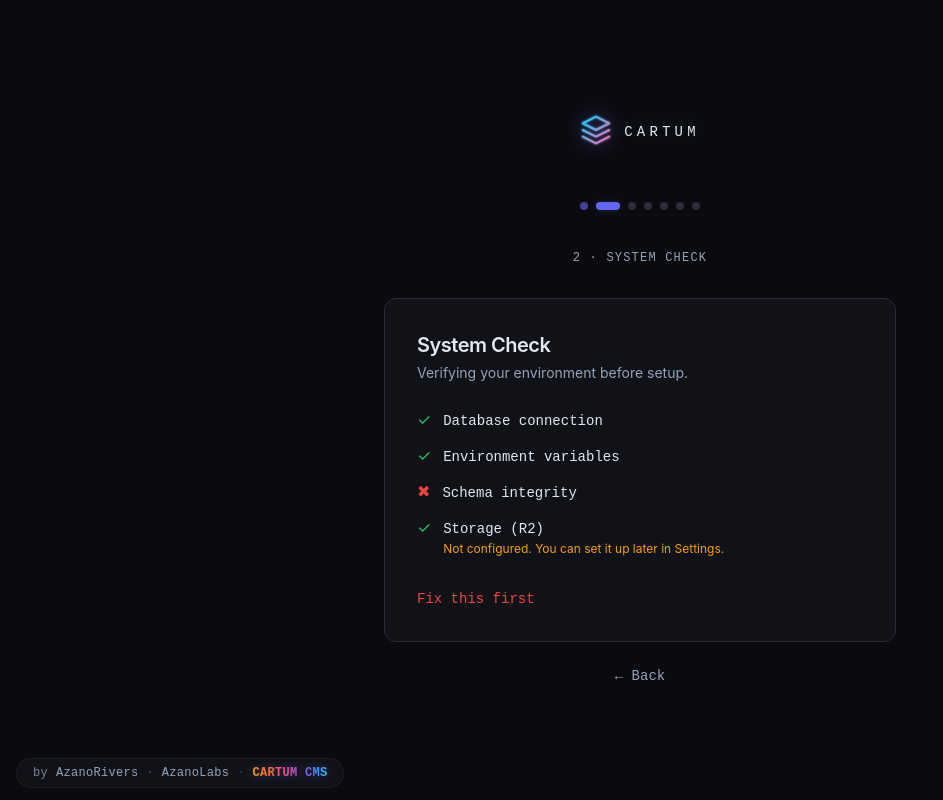
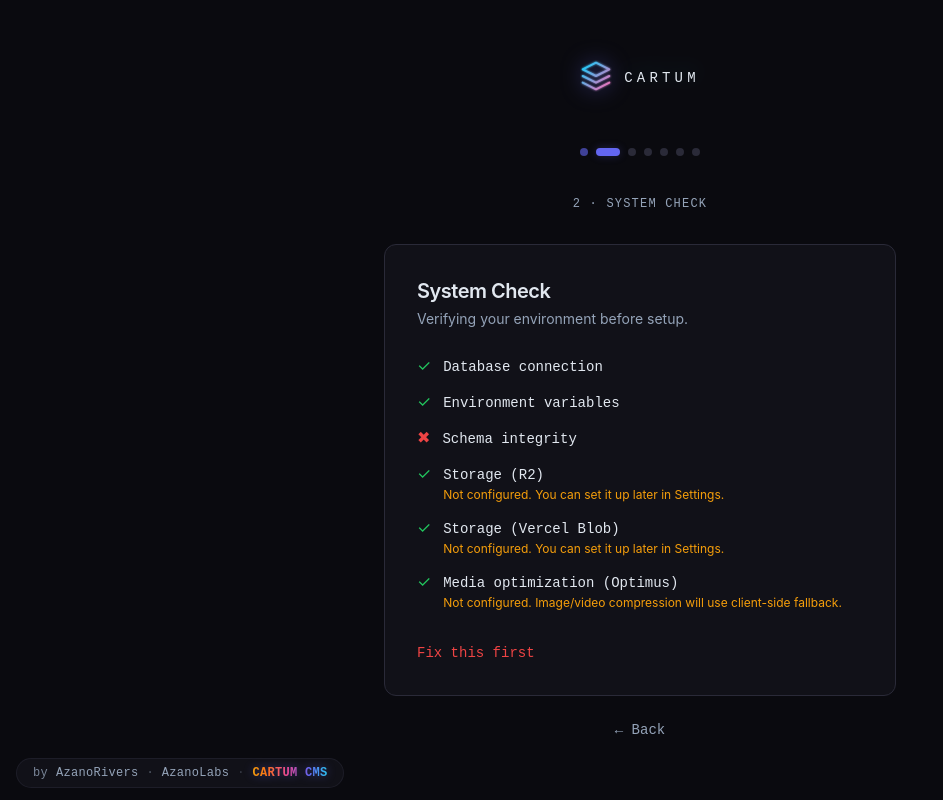
Before and after one commit to AzanoRivers/cartum-cms, a Next.js app: page /setup/system-check in a window 1280 px wide. Shown: the whole page, without its empty margins (0-943 px from the left). Built offline with nearby package versions, Linux system fonts and the light colour scheme; no server answers; the database is empty.

Commit message:
feat(setup): add Vercel Blob and Optimus checks to system-check page
Both show as warnings (non-blocking) when not configured, consistent
with the existing R2 check behavior.

```diff
--- a/app/setup/system-check/page.tsx
+++ b/app/setup/system-check/page.tsx
@@ -39,12 +39,28 @@
     results.push({ label: dict.schema, ok: false })
   }
 
-  // Storage — always shown; warning only when not configured
+  // Storage R2 — always shown; warning only when not configured
   const r2Configured = Boolean(process.env.R2_ENDPOINT)
   results.push({
     label:   dict.storageLabel,
     ok:      true,
     warning: r2Configured ? undefined : dict.storageWarning,
+  })
+
+  // Storage Blob — always shown; warning only when not configured
+  const blobConfigured = Boolean(process.env.BLOB_READ_WRITE_TOKEN)
+  results.push({
+    label:   dict.blobLabel,
+    ok:      true,
+    warning: blobConfigured ? undefined : dict.blobWarning,
+  })
+
+  // Optimus VPS media optimization — always shown; warning only when not configured
+  const optimusConfigured = Boolean(process.env.MEDIA_VPS_URL)
+  results.push({
+    label:   dict.optimusLabel,
+    ok:      true,
+    warning: optimusConfigured ? undefined : dict.optimusWarning,
   })
 
   return results
--- a/locales/en.ts
+++ b/locales/en.ts
@@ -12,6 +12,10 @@
       schema:         'Schema integrity',
       storageLabel:   'Storage (R2)',
       storageWarning: 'Not configured. You can set it up later in Settings.',
+      blobLabel:      'Storage (Vercel Blob)',
+      blobWarning:    'Not configured. You can set it up later in Settings.',
+      optimusLabel:   'Media optimization (Optimus)',
+      optimusWarning: 'Not configured. Image/video compression will use client-side fallback.',
       allOk:          'All systems nominal',
       continue: 'Continue',
       fixFirst: 'Fix this first',
@@ -1090,6 +1094,8 @@
     systemCheck: {
       title: string; subtitle: string; db: string; env: string
       schema: string; storageLabel: string; storageWarning: string
+      blobLabel: string; blobWarning: string
+      optimusLabel: string; optimusWarning: string
       allOk: string; continue: string; fixFirst: string
     }
     locale: { title: string; subtitle: string; continue: string }
--- a/locales/es.ts
+++ b/locales/es.ts
@@ -14,6 +14,10 @@
       schema:         'Integridad del esquema',
       storageLabel:   'Almacenamiento (R2)',
       storageWarning: 'Sin configurar. Puedes hacerlo después desde Ajustes.',
+      blobLabel:      'Almacenamiento (Vercel Blob)',
+      blobWarning:    'Sin configurar. Puedes hacerlo después desde Ajustes.',
+      optimusLabel:   'Optimización de media (Optimus)',
+      optimusWarning: 'Sin configurar. La compresión usará el procesamiento del navegador.',
       allOk:          'Houston, sin problemas. Podemos continuar.',
       continue:       'Continuar',
       fixFirst:       'Toca arreglar esto primero',
```
